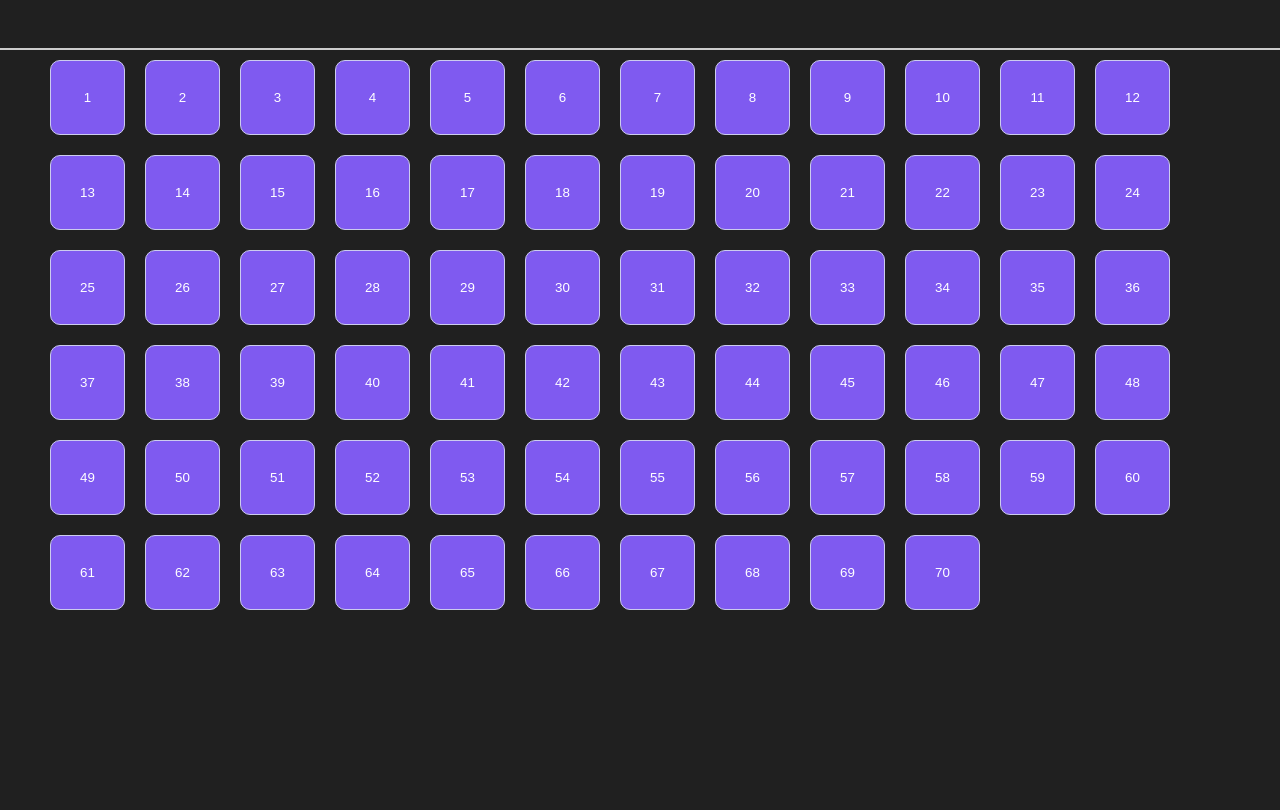
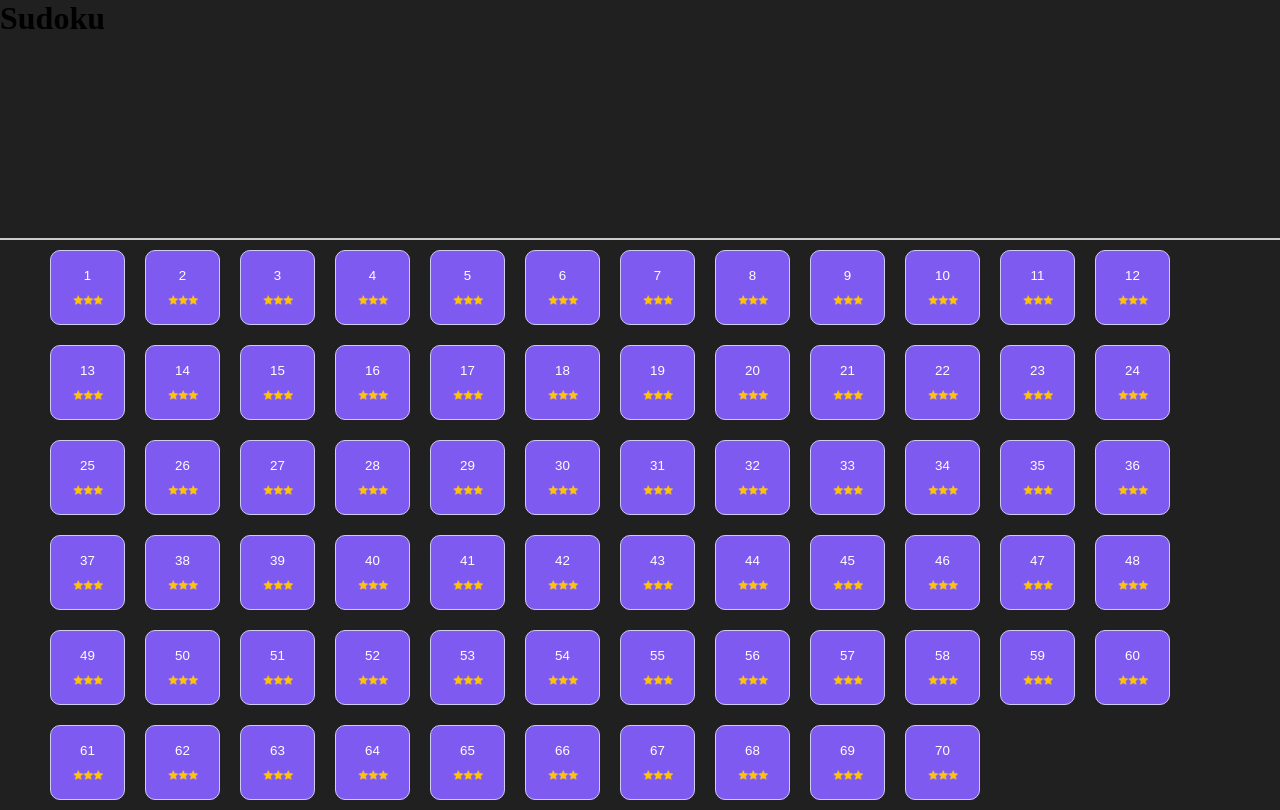
Before and after one commit to AlexChavezz/sudokuWeb, a React (Vite) app: page / in a window 1280 px wide. Built offline with nearby package versions, Linux system fonts and the light colour scheme; the HTML template or start-up script is replaced by a standard one.

Commit message:
stars added

```diff
--- a/src/components/BarNav.tsx
+++ b/src/components/BarNav.tsx
@@ -3,7 +3,7 @@ import styles from '../styles/barNavstyles.module.css';
 export const BarNav = () => {
     return (
         <header className={ styles.barNav }>
-
+                <h1> Sudoku</h1>
         </header>
     )
 }
--- a/src/components/Button.tsx
+++ b/src/components/Button.tsx
@@ -1,10 +1,16 @@
 import styles from '../styles/InitialScreen.module.css';
-
+import star from '../assets/star.png';
 interface ButtonProps {
     value: number,
 }
 
-export const Button = ({value}:ButtonProps) =>
-<button className={ styles.level }>
-    {value}
-</button>
+export const Button = ({ value }: ButtonProps) =>
+    <button className={styles.level}>
+        {value}
+        <span className={ styles.levelStatus }>
+            <img src={ star } alt="star" className={ styles.levelStatusStar }/>
+            <img src={ star } alt="star" className={ styles.levelStatusStar }/>
+            <img src={ star } alt="star" className={ styles.levelStatusStar }/>
+        </span>
+
+    </button>
--- a/src/styles/InitialScreen.module.css
+++ b/src/styles/InitialScreen.module.css
@@ -9,17 +9,28 @@
     flex-wrap: wrap;
 }
 .level {
-    transition: background 500ms ease;
-    height: 75px;
-    width:75px;
-    margin:10px;
-    cursor:pointer;
     border:.5px solid #cce;
     border-radius:10px;
     background-color:#7f5af0;
+    cursor:pointer;
     color:white;
+    display:flex;
+    flex-direction: column;
+    justify-content:center;
+    align-items: center;
+    transition: background 500ms ease;
+    margin:10px;
+    height: 75px;
+    width:75px;
 }
 .level:hover {
     background-color:#eee;
     color:black;
 }
+.levelStatus {
+    width: 100%;
+    margin-top:10px;
+}
+.levelStatusStar {
+    width:10px;
+}
--- a/src/styles/barNavstyles.module.css
+++ b/src/styles/barNavstyles.module.css
@@ -1,4 +1,4 @@
 .barNav {
-    height: 50px;
+    height: 30vh;
     border-bottom:2px solid #ccc;
 }
```
Also changed, not shown: src/assets/star.png (added).
